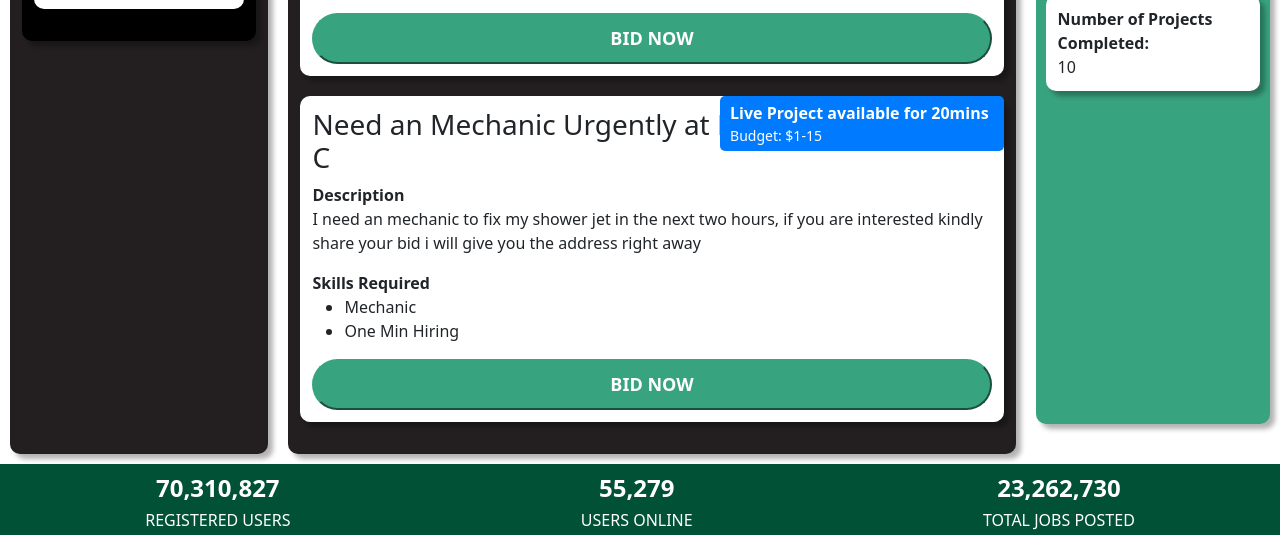
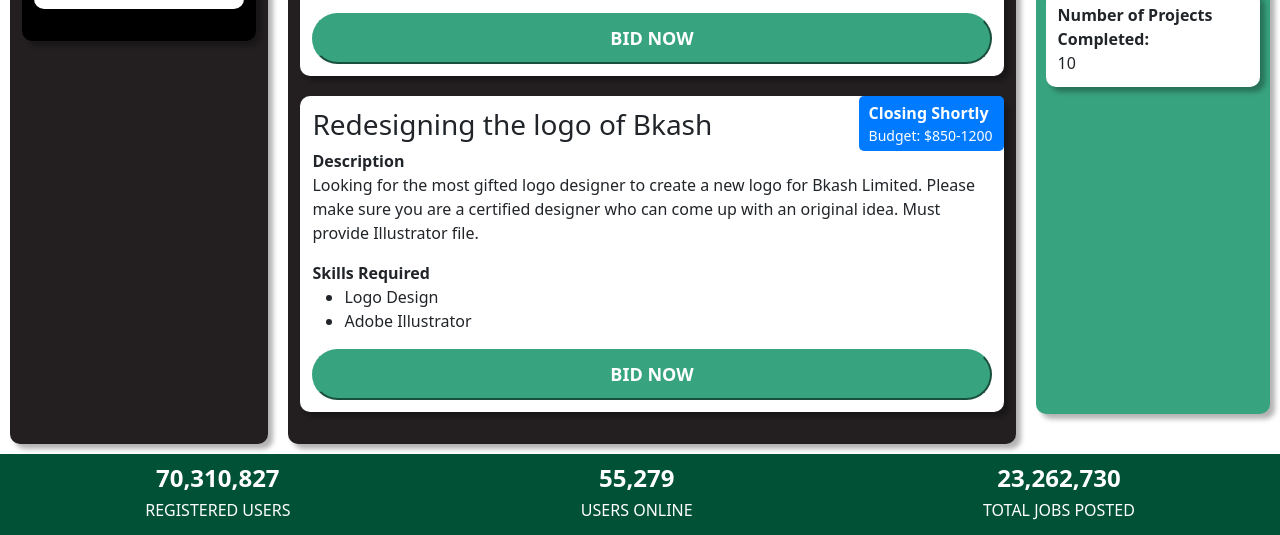
Before and after one commit to Zannatul-Iftear/CSE307_Sec5_Group6_FinalProject, a plain HTML site: page Userdashboard.html in a window 1280 px wide. Shown: the part 850-1385 px from the top of the page. Drawn offline with nearby package versions, Linux system fonts and the light colour scheme; a script that the page names is missing.

Commit message:
Update Userdashboard.html

```diff
--- a/Userdashboard.html
+++ b/Userdashboard.html
@@ -145,17 +145,17 @@
 
         <div class="project-container">
             <div class="hot-project hot-blue">
-                <span>Live Project available for 20mins</span>
-                <p>Budget: $1-15</p>
+                <span>Closing Shortly</span>
+                <p>Budget: $850-1200</p>
             </div>
 
-            <h3>Need an Mechanic Urgently at Bashundhara Block C</h3>
+            <h3>Redesigning the logo of Bkash</h3>
             <strong>Description </strong>
-            <p> I need an mechanic to fix my shower jet in the next two hours, if you are interested kindly share your bid i will give you the address right away</p>
+            <p>Looking for the most gifted logo designer to create a new logo for Bkash Limited. Please make sure you are a certified designer who can come up with an original idea. Must provide Illustrator file.</p>
             <strong>Skills Required </strong>
                 <ul>
-                    <li>Mechanic</li>
-                    <li>One Min Hiring</li>
+                    <li>Logo Design</li>
+                    <li>Adobe Illustrator</li>
 
                 </ul>
                 <button class="bid-btn" data-popup="biddingPopup3">Bid Now</button>
```
